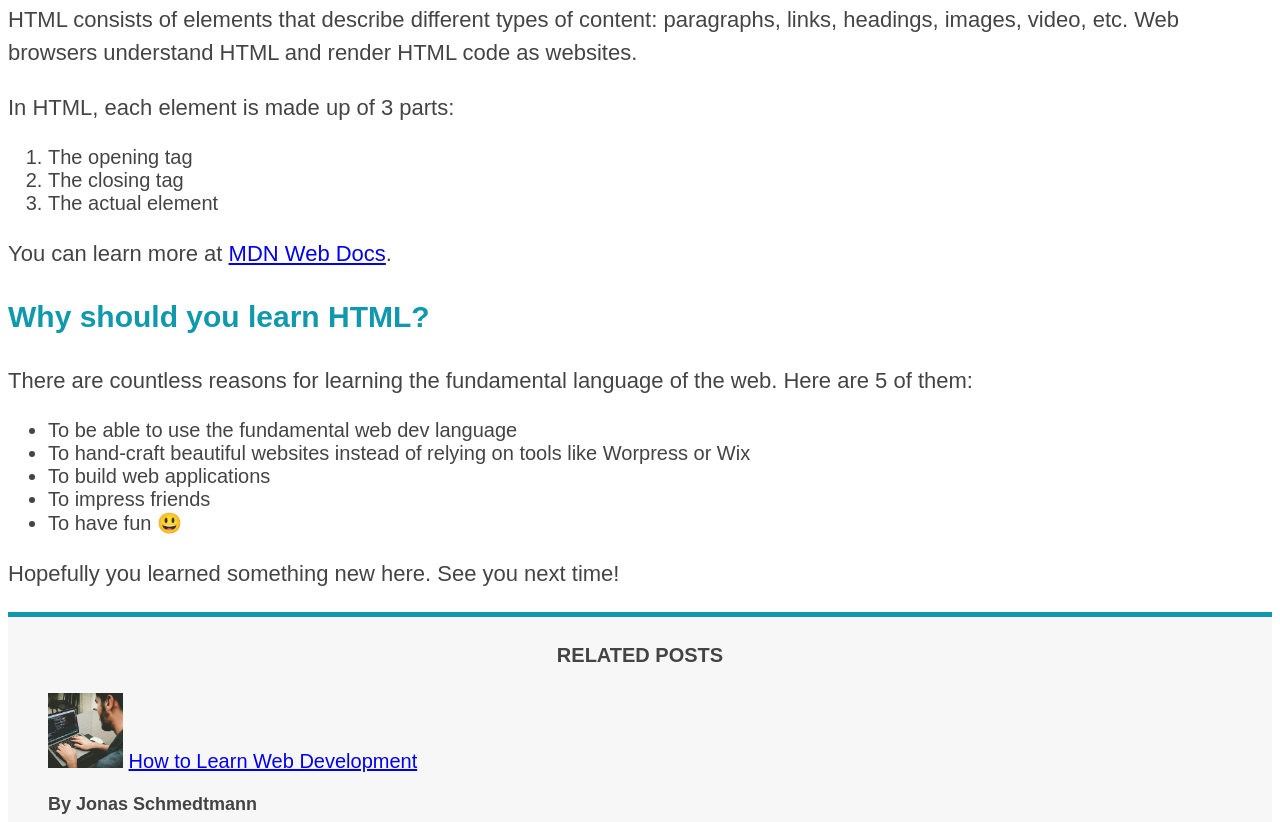
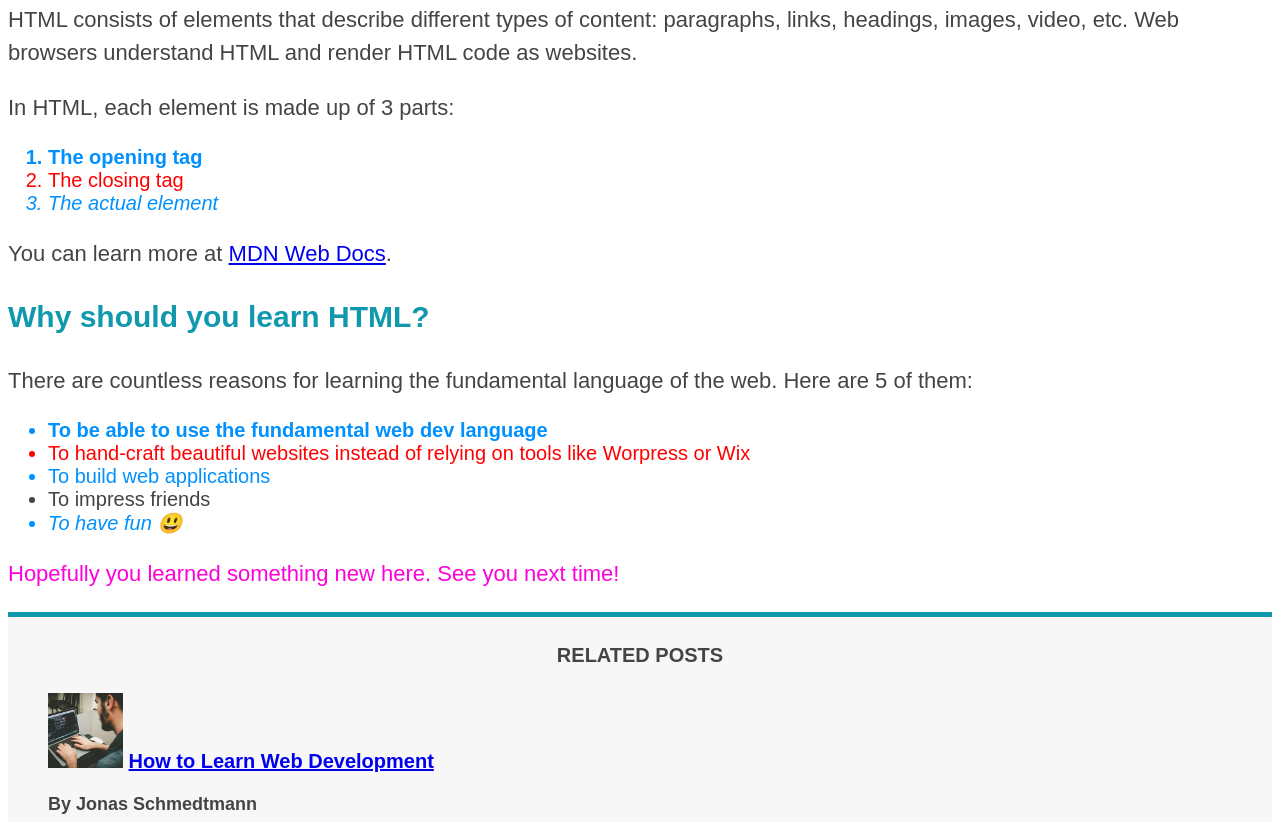
Before and after one commit to HovikCoding/html-css-learn, a plain HTML site: page html-css-course-hh/03-CSS-Fundamentals/index.html in a window 1280 px wide. Shown: the part 838-1660 px from the top of the page. Drawn offline with Linux system fonts and the light colour scheme.

Commit message:
Pseudo-classes: --- try to understand: article p:first-child this is to select a p element that is actually the first child of the article

```diff
--- a/html-css-course-hh/03-CSS-Fundamentals/style.css
+++ b/html-css-course-hh/03-CSS-Fundamentals/style.css
@@ -86,3 +86,31 @@ aside {
 body {
   /* background-color: aqua; */
 }
+
+li:first-child {
+  font-weight: bold;
+}
+
+li:last-child {
+  font-style: italic;
+}
+
+li:nth-child(2) {
+  color: red;
+}
+
+li:nth-child(odd) {
+  color: rgb(0, 145, 255);
+}
+
+/*
+this is to select a p element that is actually the first child of the article;
+so in this case, no element satisfy the condition
+*/
+article p:first-child {
+  color: rgb(255, 68, 0);
+}
+
+article p:last-child {
+  color: rgb(255, 0, 217);
+}
```
